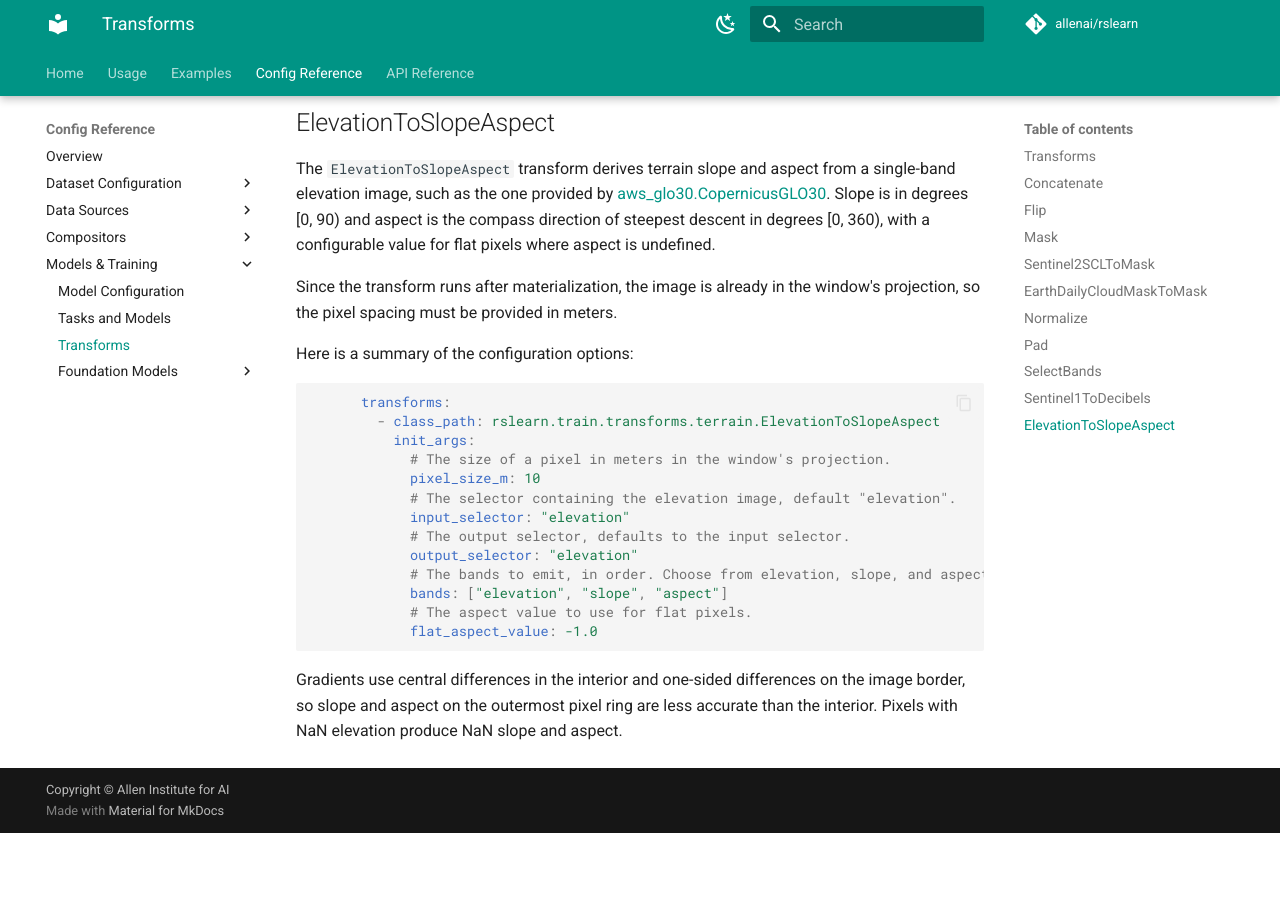
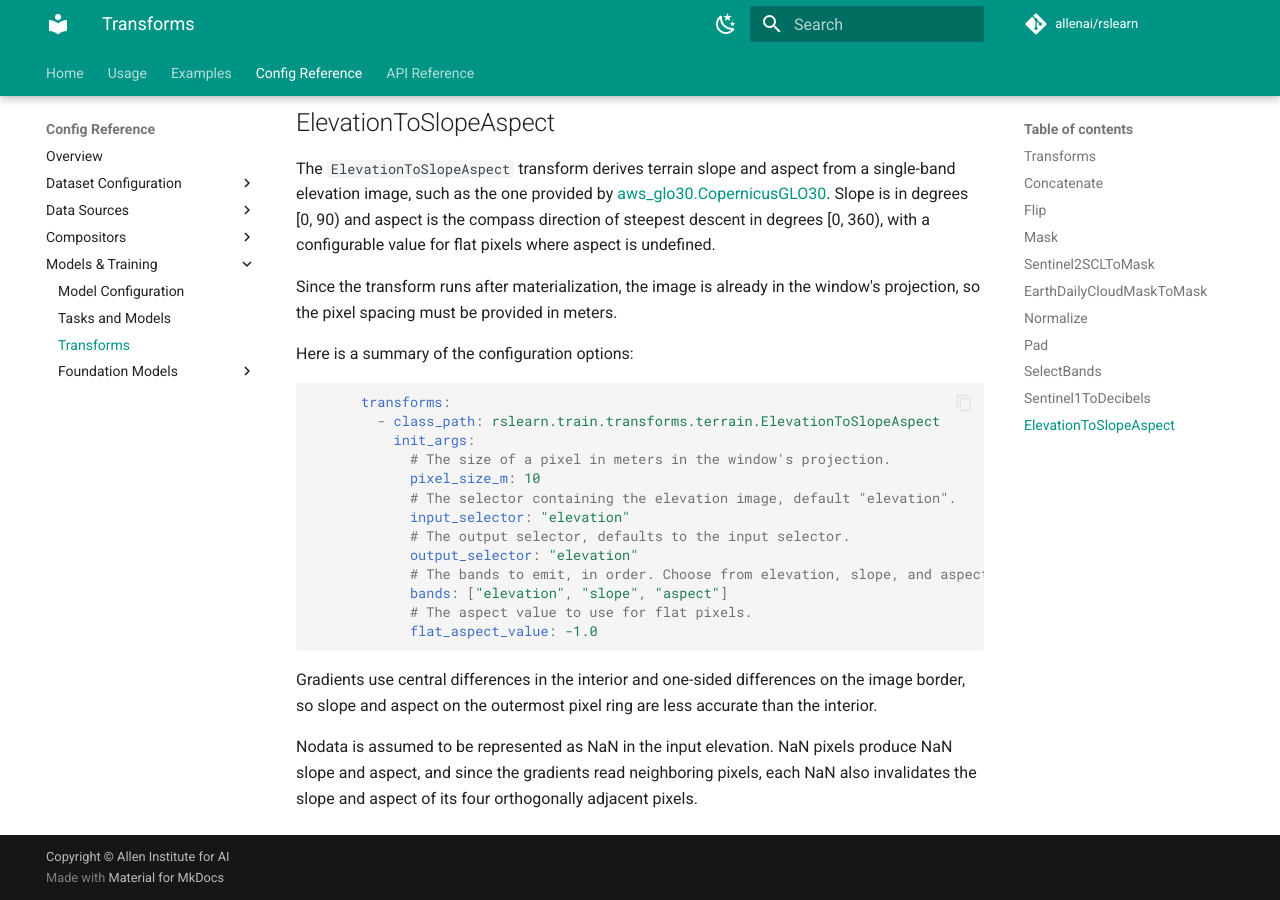
Before and after one commit to allenai/rslearn, an MkDocs documentation site: the page built from docs/Transforms.md, in a window 1280 px wide and 900 px high, scrolled down 6878 px. Built offline with MkDocs 1.6.1 and Material for MkDocs 9.7.7, drawn with Linux system fonts in a browser that asks for light colours; comment, search, counter and statistics services are not loaded; before the commit the page ends 7711 px from its top, so only the background shows below that.

Commit message:
fix nan doc

```diff
--- a/docs/Transforms.md
+++ b/docs/Transforms.md
@@ -360,4 +360,8 @@ Here is a summary of the configuration options:
 
 Gradients use central differences in the interior and one-sided differences on the
 image border, so slope and aspect on the outermost pixel ring are less accurate than
-the interior. Pixels with NaN elevation produce NaN slope and aspect.
+the interior.
+
+Nodata is assumed to be represented as NaN in the input elevation. NaN pixels produce
+NaN slope and aspect, and since the gradients read neighboring pixels, each NaN also
+invalidates the slope and aspect of its four orthogonally adjacent pixels.
```
Also changed, not shown: docs/data_sources/aws_glo30_CopernicusGLO30.md (+2 -1 lines), 1 other file.
